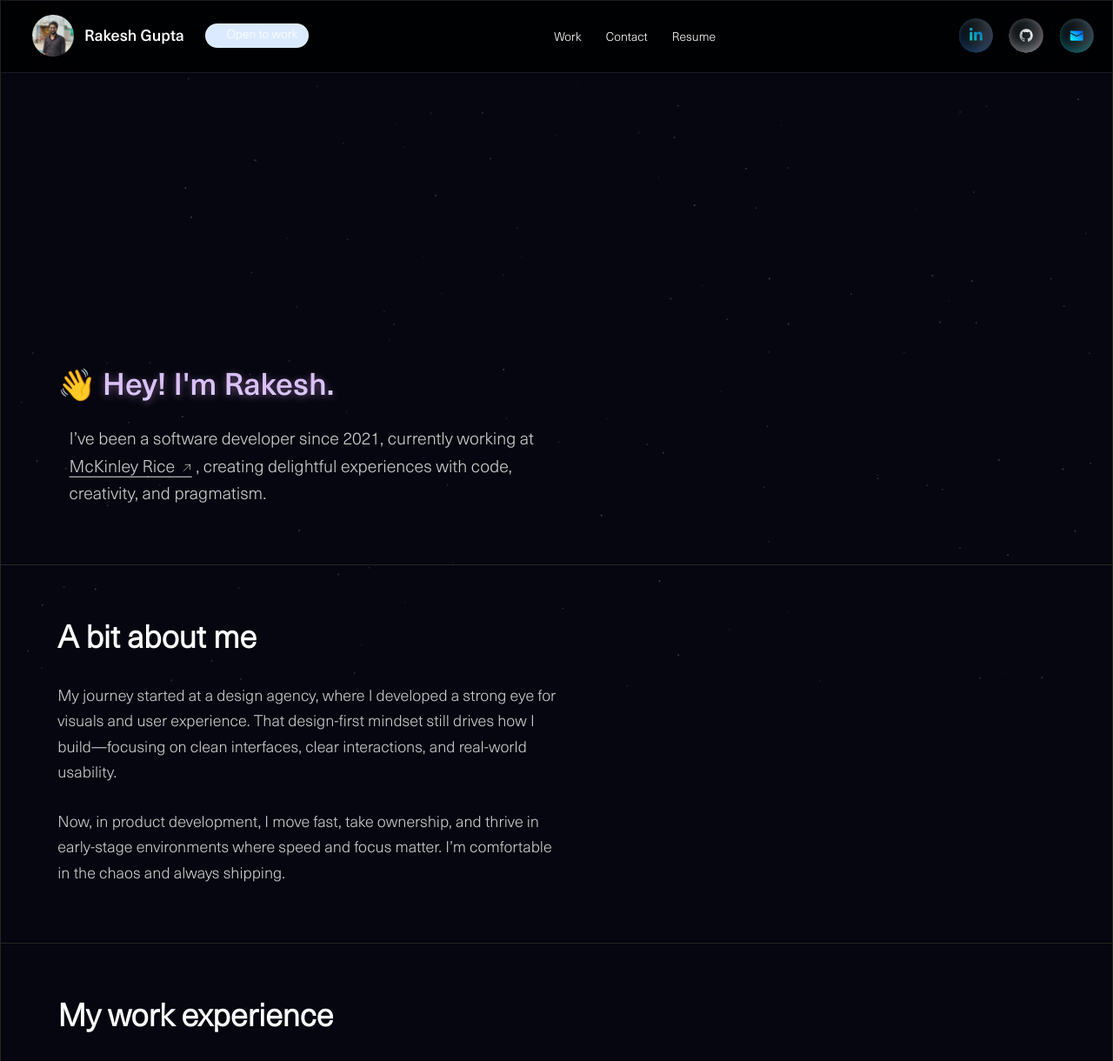
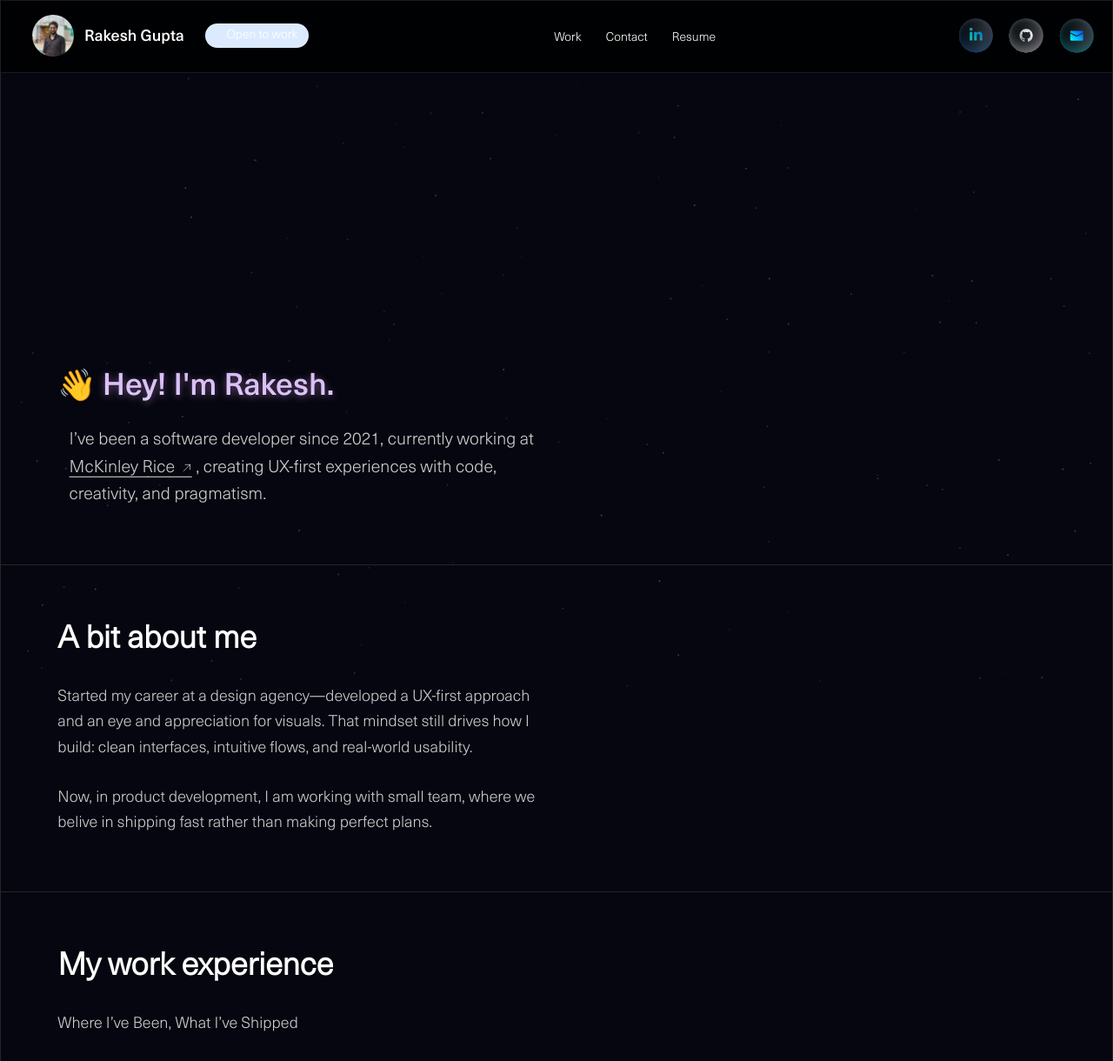
Before and after one commit to rakesh-gupta29/rakesh-gupta29.github.io, an Astro site: page / in a window 1280 px wide. Shown: the top 1220 px of the page at 87% size. Built offline with nearby package versions, Linux system fonts and the light colour scheme; Astro itself is replaced by a stand-in of ours.

Commit message:
Chore: about us content

```diff
--- a/src/views/home/Banner.astro
+++ b/src/views/home/Banner.astro
@@ -9,13 +9,11 @@
     class="h-full relative blade-bottom-padding flex justify-end flex-col w-container blade-top-padding-lg gap-4 md:gap-6 lg:gap-5"
   >
     <div class="flex">
-  <h3> 👋 </h3>
+      <h3>👋</h3>
       <h3
         class="home-banner-title home-title text-shadow-title bg-title-gradient opacity-0 scale-[0.98] origin-bottom bg-clip-text text-transparent font-medium leading-tight mt-1 ml-1"
       >
         Hey! I'm Rakesh.
-
-
       </h3>
     </div>
     <span
@@ -39,14 +37,11 @@ I’ve been a software developer since 2021, currently working at
           <path
             stroke-linecap="round"
             stroke-linejoin="round"
-       d="m4.5 19.5 15-15m0 0H8.25m11.25 0v11.25"
-     ></path>
+            d="m4.5 19.5 15-15m0 0H8.25m11.25 0v11.25"></path>
         </svg>
       </a>
- , creating delightful experiences with
- code, creativity, and pragmatism.
+      , creating UX-first experiences with code, creativity, and pragmatism.
     </span>
-
   </div>
 </section>
 
--- a/src/views/home/Process.astro
+++ b/src/views/home/Process.astro
@@ -1,5 +1,5 @@
 ---
-import skills from "../../static/skills.json";
+
 ---
 
 <section class="border-b border-neutral-800">
@@ -8,14 +8,16 @@ import skills from "../../static/skills.json";
   >
     <h3 class="font-semibold">A bit about me</h3>
     <h6 class="text-white text-opacity-80 pt-7 max-w-xl leading-relaxed">
-   My journey started at a design agency, where I developed a strong eye for visuals and user experience. That design-first mindset still drives how I build—focusing on clean interfaces, clear interactions, and real-world usability.
+      Started my career at a design agency—developed a UX-first approach and an
+      eye and appreciation for visuals. That mindset still drives how I build:
+      clean interfaces, intuitive flows, and real-world usability.
     </h6>
 
     <h6 class="text-white text-opacity-80 pt-7 max-w-xl leading-relaxed">
-      Now, in product development, I move fast, take ownership, and thrive in early-stage environments where speed and focus matter. I’m comfortable in the chaos and always shipping.
+      Now, in product development, I am working with small team, where we belive
+      in shipping fast rather than making perfect plans.
     </h6>
   </div>
-
 </section>
 
 <style>
```
Lines whose indentation alone changed are shown as unchanged.
